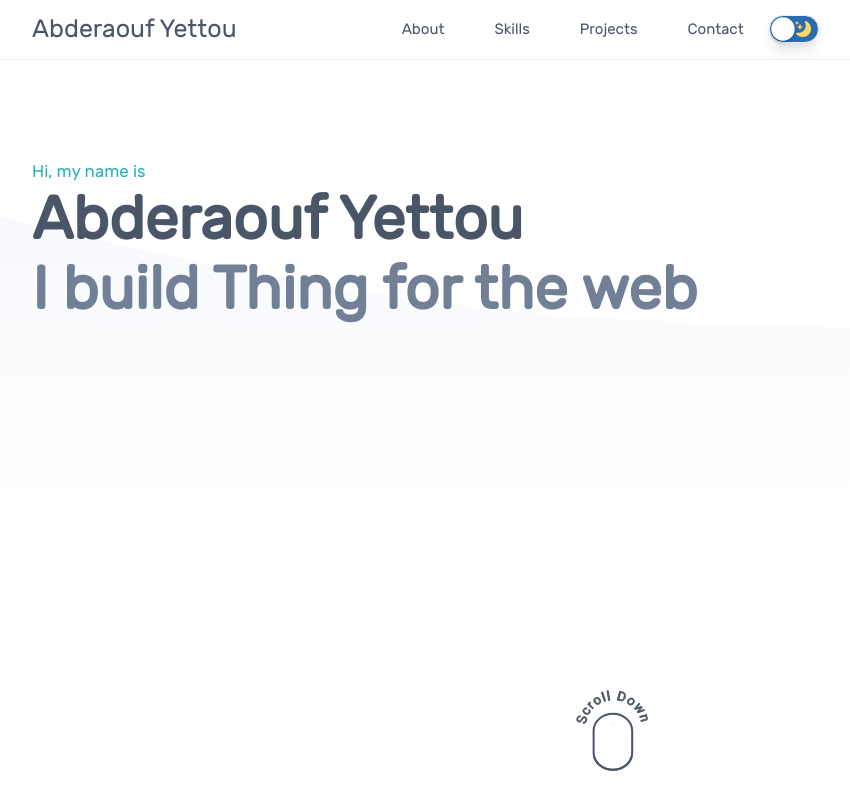
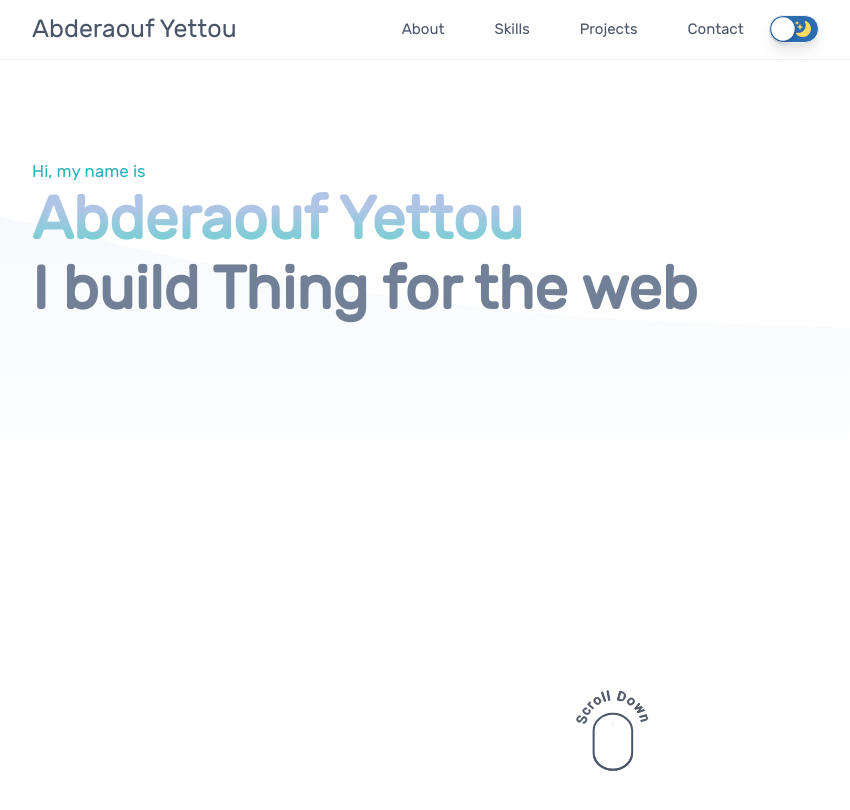
Before and after one commit to Abderyett/Portfolio, a React (Create React App) app: page / in a window 1280 px wide. Shown: the top 810 px of the page, without its empty margins (28-878 px from the left). Built offline with nearby package versions, Linux system fonts and the light colour scheme.

Commit message:
Make heroText gradient and set animation

```diff
--- a/src/components/About/About.js
+++ b/src/components/About/About.js
@@ -12,7 +12,7 @@ import { color } from '../../utilities';
 
 function About() {
   const { ref, inView } = useInView({
-    threshold: 0.5,
+    threshold: 0.3,
   });
   const animation = useAnimation();
 
--- a/src/components/Hero/HeroSection.js
+++ b/src/components/Hero/HeroSection.js
@@ -7,7 +7,7 @@ function HeroSection() {
     <S.Wrapper id="home">
       <S.ContentWrapper>
         <WaveBackground />
-        <S.TextWrapper>
+        <S.TextWrapper initial={{ y: -100, opacity: 0 }} animate={{ y: 0, opacity: 1 }} transition={{ duration: 2 }}>
           <S.Description>Hi, my name is </S.Description>
           <S.FirstTitle> Abderaouf Yettou</S.FirstTitle>
           <S.SecondTitle>I build Thing for the web</S.SecondTitle>
--- a/src/components/Hero/styles.js
+++ b/src/components/Hero/styles.js
@@ -1,4 +1,5 @@
 import styled from 'styled-components';
+import { motion } from 'framer-motion';
 
 export const Wrapper = styled.section`
   max-width: 1400px;
@@ -14,7 +15,7 @@ export const Wrapper = styled.section`
 export const ContentWrapper = styled.div`
   max-width: 1234px;
 `;
-export const TextWrapper = styled.div`
+export const TextWrapper = styled(motion.div)`
   /* max-width: 600px; */
   padding: 100px 60px;
 
@@ -27,11 +28,13 @@ export const TextWrapper = styled.div`
 export const FirstTitle = styled.h1`
   font-size: 60px;
   font-weight: bold;
+  background: rgb(176, 197, 230);
+  background: linear-gradient(180deg, rgba(176, 197, 230, 1) 33%, rgba(97, 210, 204, 1) 100%);
+  background-clip: text;
+  color: transparent;
   @media (max-width: 768px) {
     font-size: 35px;
   }
-
-  color: ${(props) => props.theme.headingText};
 `;
 export const SecondTitle = styled.h1`
   font-size: 60px;
```
Also changed, not shown: 1 other file (tests, documents, lock files or other folders).
